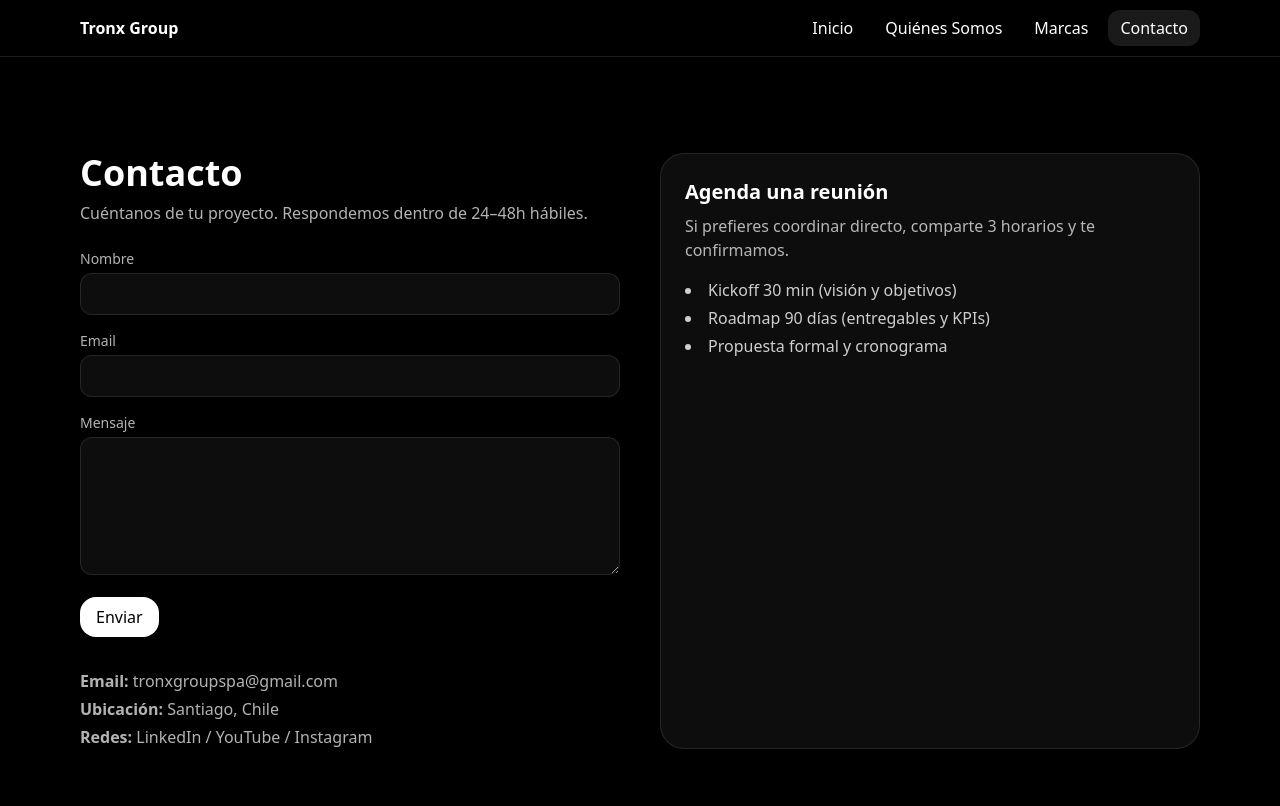
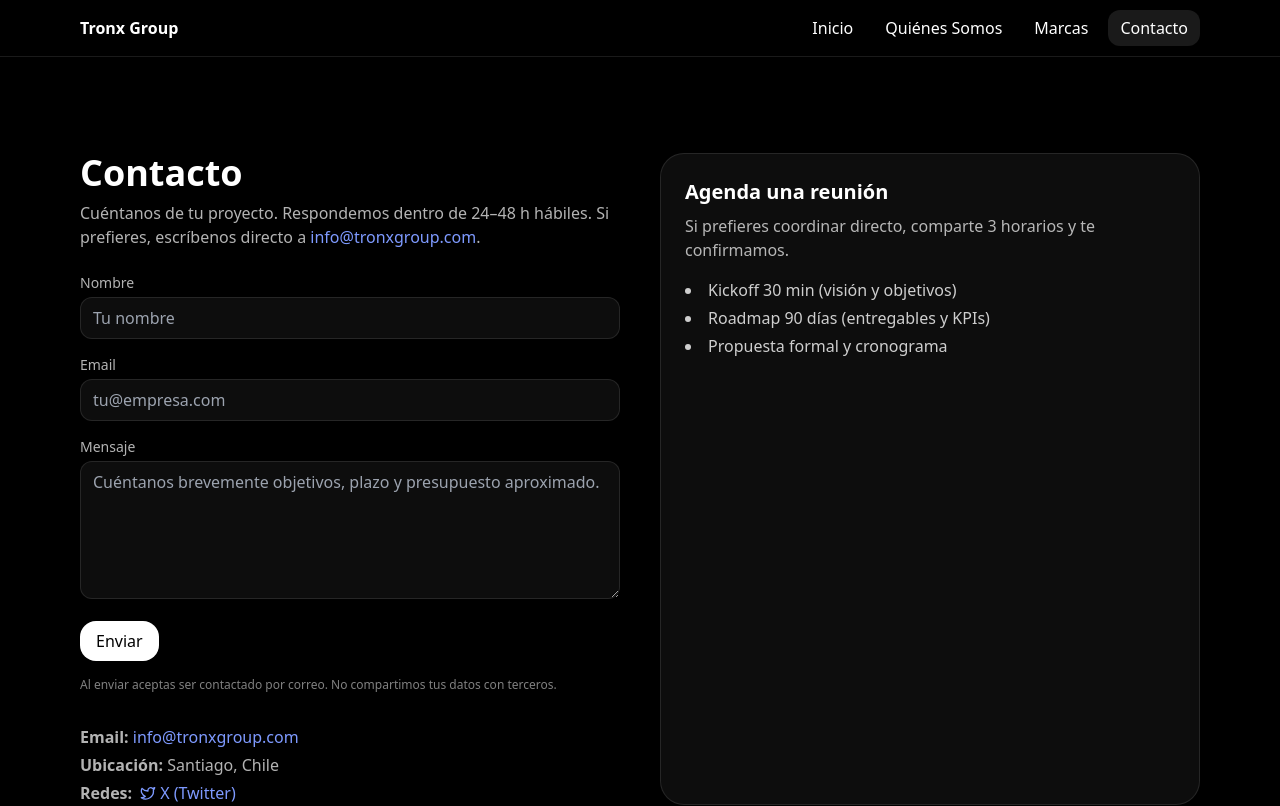
Before and after one commit to TronxGroup/tronxgroup, a Next.js app: page /contacto in a window 1280 px wide. Shown: the top 806 px of the page. Built offline with nearby package versions, Linux system fonts and the light colour scheme.

Commit message:
Update page.tsx

```diff
--- a/src/app/contacto/page.tsx
+++ b/src/app/contacto/page.tsx
@@ -1,37 +1,80 @@
+import Link from 'next/link';
+import { Twitter } from 'lucide-react';
+
 export default function Contacto() {
   return (
     <section className="section">
       <div className="container grid md:grid-cols-2 gap-10">
         <div>
           <h1 className="text-3xl md:text-4xl font-semibold">Contacto</h1>
-          <p className="mt-2 text-white/70">Cuéntanos de tu proyecto. Respondemos dentro de 24–48h hábiles.</p>
+          <p className="mt-2 text-white/70">
+            Cuéntanos de tu proyecto. Respondemos dentro de 24–48 h hábiles. Si prefieres, escríbenos directo a{' '}
+            <a href="mailto:info@tronxgroup.com" className="link">info@tronxgroup.com</a>.
+          </p>
 
-          <form className="mt-6 space-y-4" action="https://formspree.io/f/XXXXXXXX" method="POST">
+          <form
+            className="mt-6 space-y-4"
+            action="https://formspree.io/f/XXXXXXXX" // ← reemplaza con tu endpoint real
+            method="POST"
+          >
+            <input type="hidden" name="_subject" value="Nuevo contacto desde tronxgroup.com" />
             <div>
-              <label className="block text-sm text-white/70">Nombre</label>
-              <input name="name" required className="mt-1 w-full rounded-xl bg-white/5 border border-white/10 px-3 py-2 outline-none focus:ring-2 focus:ring-brand-500"/>
+              <label className="block text-sm text-white/70" htmlFor="name">Nombre</label>
+              <input
+                id="name"
+                name="name"
+                required
+                autoComplete="name"
+                placeholder="Tu nombre"
+                className="mt-1 w-full rounded-xl bg-white/5 border border-white/10 px-3 py-2 outline-none focus:ring-2 focus:ring-brand-500"
+              />
             </div>
             <div>
-              <label className="block text-sm text-white/70">Email</label>
-              <input type="email" name="email" required className="mt-1 w-full rounded-xl bg-white/5 border border-white/10 px-3 py-2 outline-none focus:ring-2 focus:ring-brand-500"/>
+              <label className="block text-sm text-white/70" htmlFor="email">Email</label>
+              <input
+                id="email"
+                type="email"
+                name="email"
+                required
+                autoComplete="email"
+                placeholder="tu@empresa.com"
+                className="mt-1 w-full rounded-xl bg-white/5 border border-white/10 px-3 py-2 outline-none focus:ring-2 focus:ring-brand-500"
+              />
             </div>
             <div>
-              <label className="block text-sm text-white/70">Mensaje</label>
-              <textarea name="message" rows={5} className="mt-1 w-full rounded-xl bg-white/5 border border-white/10 px-3 py-2 outline-none focus:ring-2 focus:ring-brand-500"/>
+              <label className="block text-sm text-white/70" htmlFor="message">Mensaje</label>
+              <textarea
+                id="message"
+                name="message"
+                rows={5}
+                placeholder="Cuéntanos brevemente objetivos, plazo y presupuesto aproximado."
+                className="mt-1 w-full rounded-xl bg-white/5 border border-white/10 px-3 py-2 outline-none focus:ring-2 focus:ring-brand-500"
+              />
             </div>
             <button className="btn" type="submit">Enviar</button>
+            <p className="text-xs text-white/50">
+              Al enviar aceptas ser contactado por correo. No compartimos tus datos con terceros.
+            </p>
           </form>
 
           <div className="mt-8 text-white/70 space-y-1">
-            <p><strong>Email:</strong> tronxgroupspa@gmail.com</p>
+            <p><strong>Email:</strong> <a href="mailto:info@tronxgroup.com" className="link">info@tronxgroup.com</a></p>
             <p><strong>Ubicación:</strong> Santiago, Chile</p>
-            <p><strong>Redes:</strong> LinkedIn / YouTube / Instagram</p>
+            <p className="flex items-center gap-2">
+              <strong>Redes:</strong>
+              {/* Solo X (Twitter). Reemplaza el href con tu cuenta real */}
+              <Link href="#" className="inline-flex items-center gap-1 link">
+                <Twitter size={16} /> X (Twitter)
+              </Link>
+            </p>
           </div>
         </div>
 
         <div className="card">
           <h3 className="text-xl font-semibold">Agenda una reunión</h3>
-          <p className="text-white/70 mt-2">Si prefieres coordinar directo, comparte 3 horarios y te confirmamos.</p>
+          <p className="text-white/70 mt-2">
+            Si prefieres coordinar directo, comparte 3 horarios y te confirmamos.
+          </p>
           <ul className="mt-4 list-disc list-inside text-white/80 space-y-1">
             <li>Kickoff 30 min (visión y objetivos)</li>
             <li>Roadmap 90 días (entregables y KPIs)</li>
```
